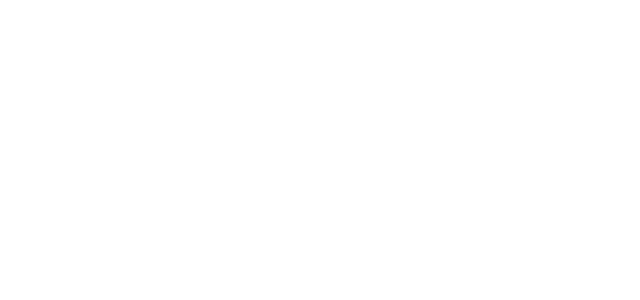
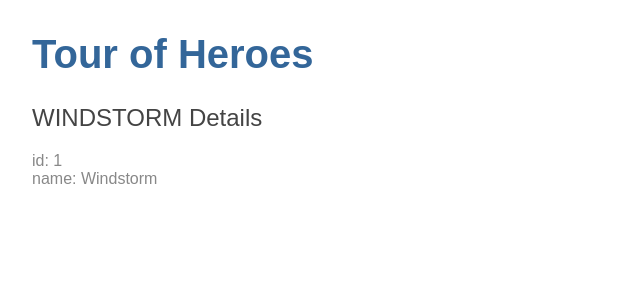
Before and after one commit to martyv123/angular-tour-of-heroes, an Angular app: page / in a window 1280 px wide. Shown: the top 300 px of the page, without its empty margins (0-640 px from the left). Built offline with nearby package versions, Linux system fonts and the light colour scheme.

Commit message:
fixing of heroes.component.html

```diff
--- a/src/app/heroes/heroes.component.html
+++ b/src/app/heroes/heroes.component.html
@@ -1,3 +1,3 @@
-<h2>{{hero.name}}</h2>
+<h2>{{hero.name | uppercase}} Details</h2>
 <div><span>id: </span>{{hero.id}}</div>
-<div><span>name: </span>span>{{hero.name}}</span></div>
+<div><span>name: </span>{{hero.name}}</div>
--- a/src/app/heroes/heroes.component.ts
+++ b/src/app/heroes/heroes.component.ts
@@ -8,14 +8,14 @@ import { Hero } from '../hero';
 })
 export class HeroesComponent implements OnInit {
 
+  hero: Hero = {
+    id: 1,
+    name: 'Windstorm'
+  };
+
   constructor() { }
 
   ngOnInit() {
   }
 
-  hero: Hero = {
-    id: 1,
-    name: 'Windstorm'
-  };
-
 }
```
